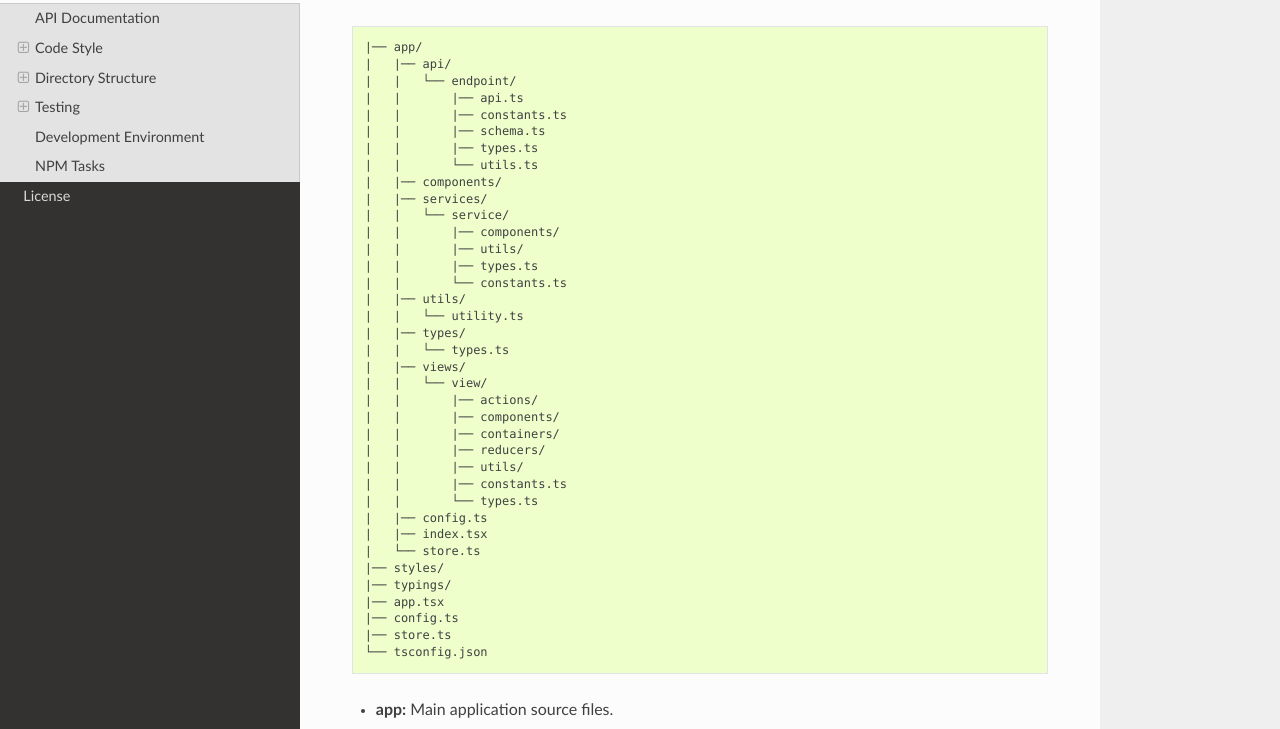
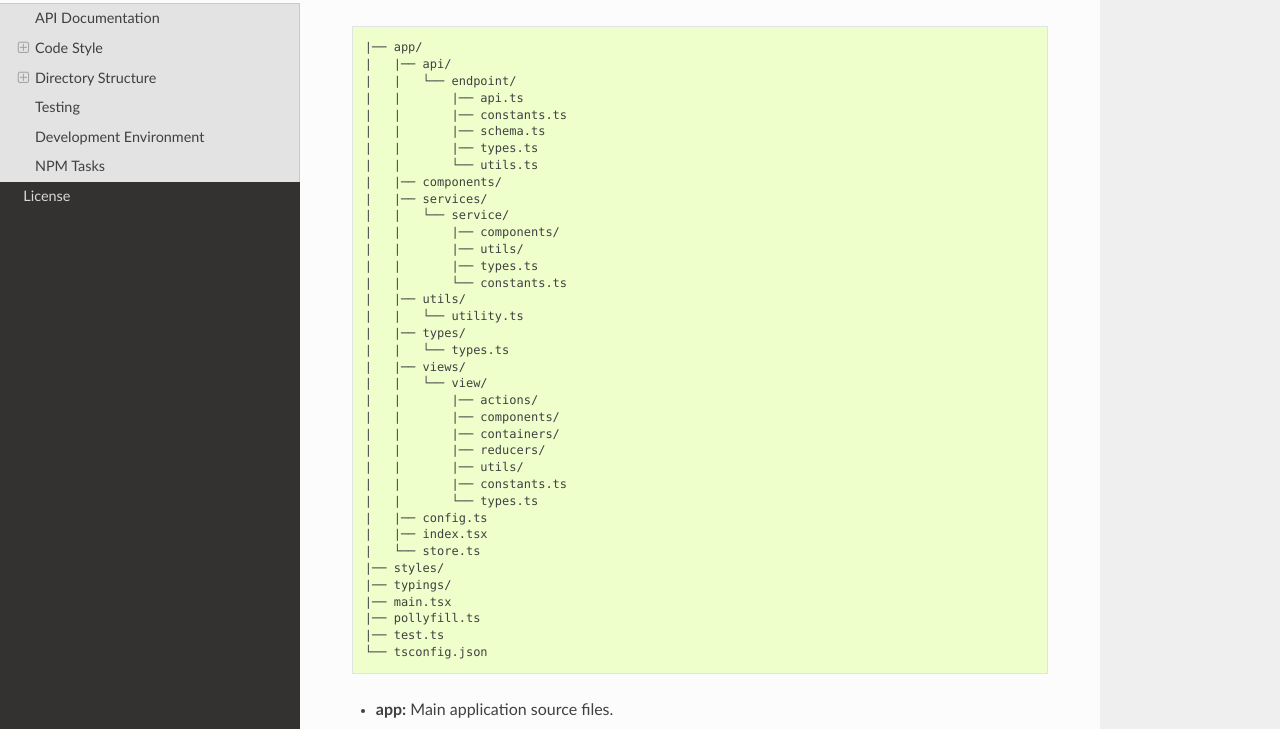
Before and after one commit to nelu/cyclops, a Sphinx documentation site: the page built from sphinx-docs/source/contributing.txt, in a window 1280 px wide and 1400 px high, scrolled down 4339 px. Shown: the part 220-949 px from the top of the window. Built offline with Sphinx 7.4.7 and the Read the Docs theme 2.0.0, drawn with Linux system fonts in a browser that asks for light colours; some of the changed text lies outside the part shown.

```diff
--- a/sphinx-docs/source/contributing.txt
+++ b/sphinx-docs/source/contributing.txt
@@ -291,9 +291,9 @@
     |   └── store.ts
     |── styles/
     |── typings/
-    |── app.tsx
-    |── config.ts
-    |── store.ts
+    |── main.tsx
+    |── pollyfill.ts
+    |── test.ts
     └── tsconfig.json
 
 - **app:** Main application source files.
@@ -398,6 +398,8 @@
 
 Tests use `Mocha <https://mochajs.org/>`_ as the testing framework, `Chai <http://chaijs.com/>`_ as the assertion library, `Sinon <http://sinonjs.org/>`_ for mocking, `Enzyme <http://airbnb.io/enzyme/>`_ for react component rendering, and `Karma <https://karma-runner.github.io/1.0/index.html>`_. as the rest runner. Any test file created should have the suffix ``.spec.ts`` or ``.spec.tsx`` and placed next to the file it's testing.
 
+All test commands should produce coverage information in `coverage`.
+
 ::
 
     $ npm run test
```
Also changed, not shown: other parts of sphinx-docs/source/contributing.txt (+0 -26 lines).
